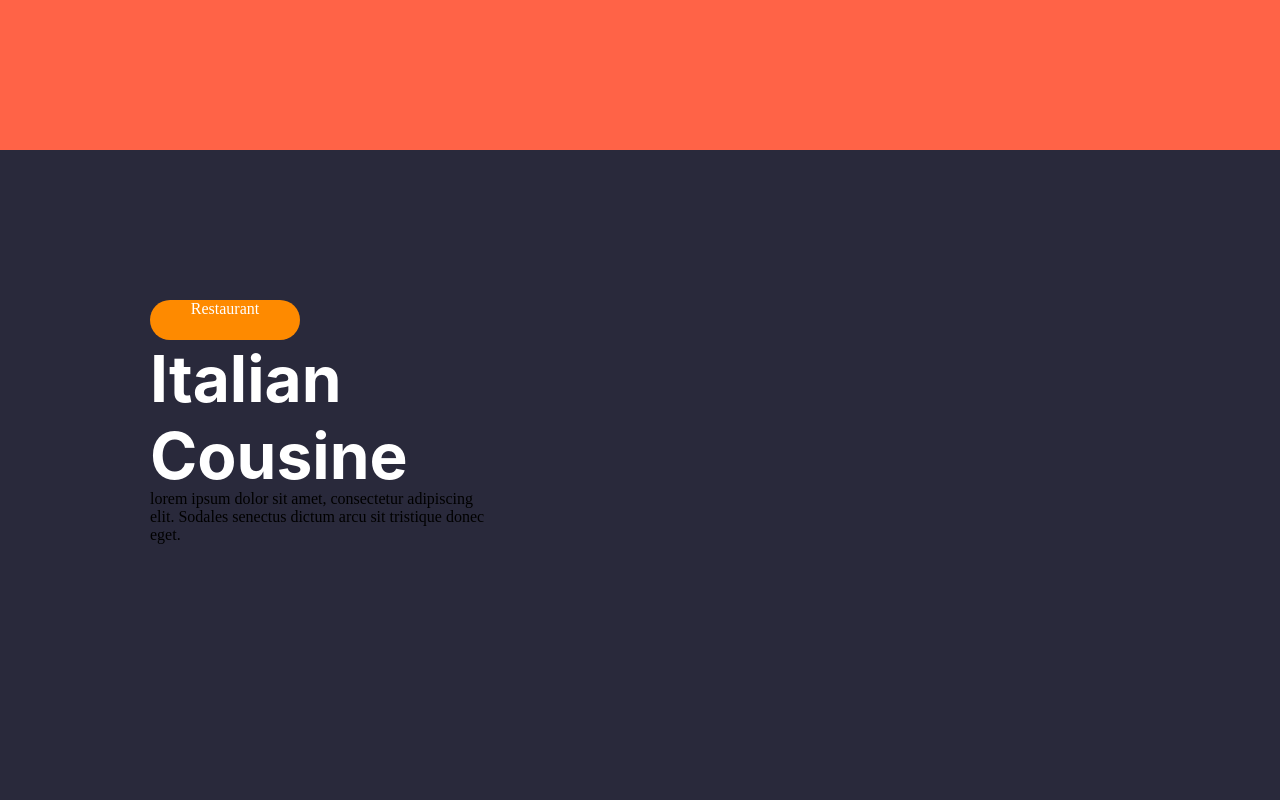
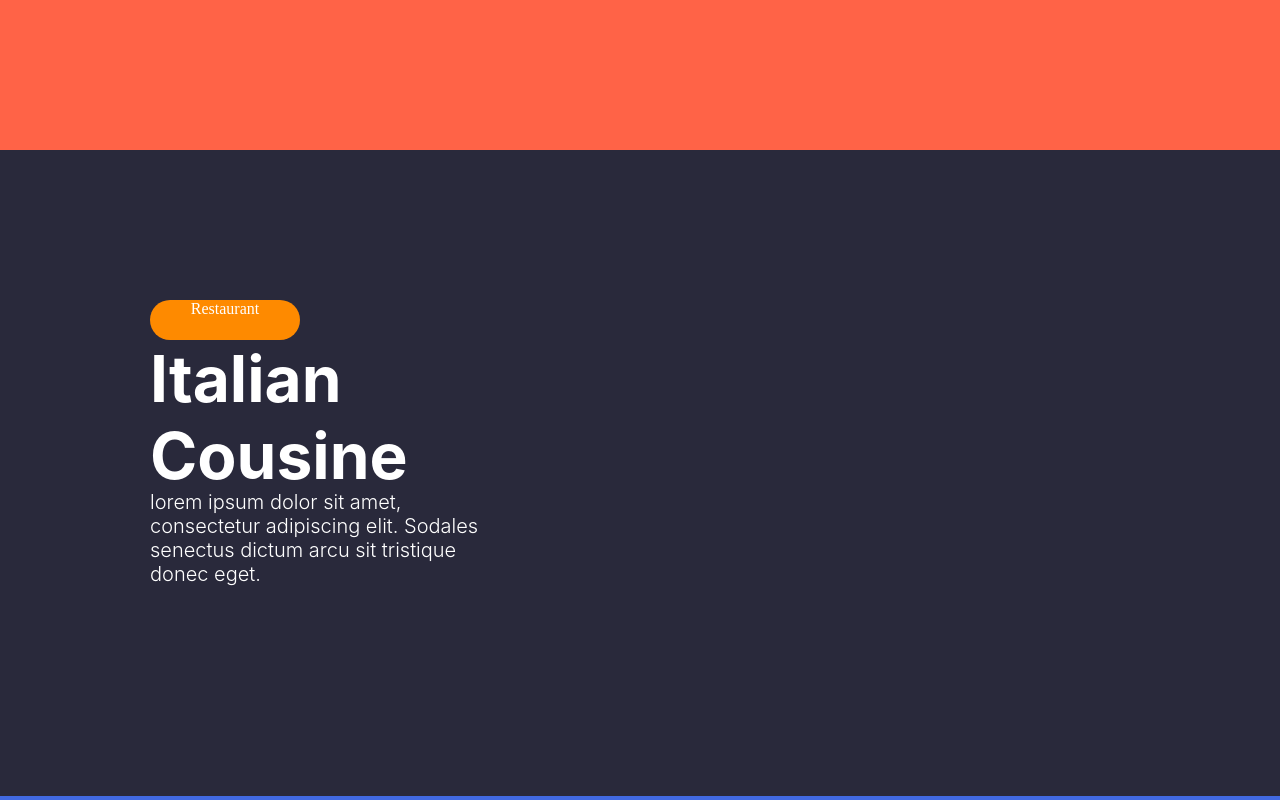
Before and after one commit to Bragakaii/Restaurant-Figma-Web, a plain HTML site: page index.html in a window 1280 px wide. Shown: the top 800 px of the page. Drawn offline with Linux system fonts and the light colour scheme.

Commit message:
lado esquerdo 17:12

```diff
--- a/style.css
+++ b/style.css
@@ -61,7 +61,15 @@ main{
     font-family: -apple-system, BlinkMacSystemFont, 'Segoe UI', Roboto, Oxygen, Ubuntu, Cantarell, 'Open Sans', 'Helvetica Neue', sans-serif;
 }
 .text{
-
+    font-family: 'Inter';
+    color: white;
+    font-weight: 300;
+    font-size: 20px;
+    line-height: 24px;
+}
+.bottoms{
+    display: flex;
+    gap: 32px;
 }
 .orangebottom{
     background-color: #FE8A00;
```
